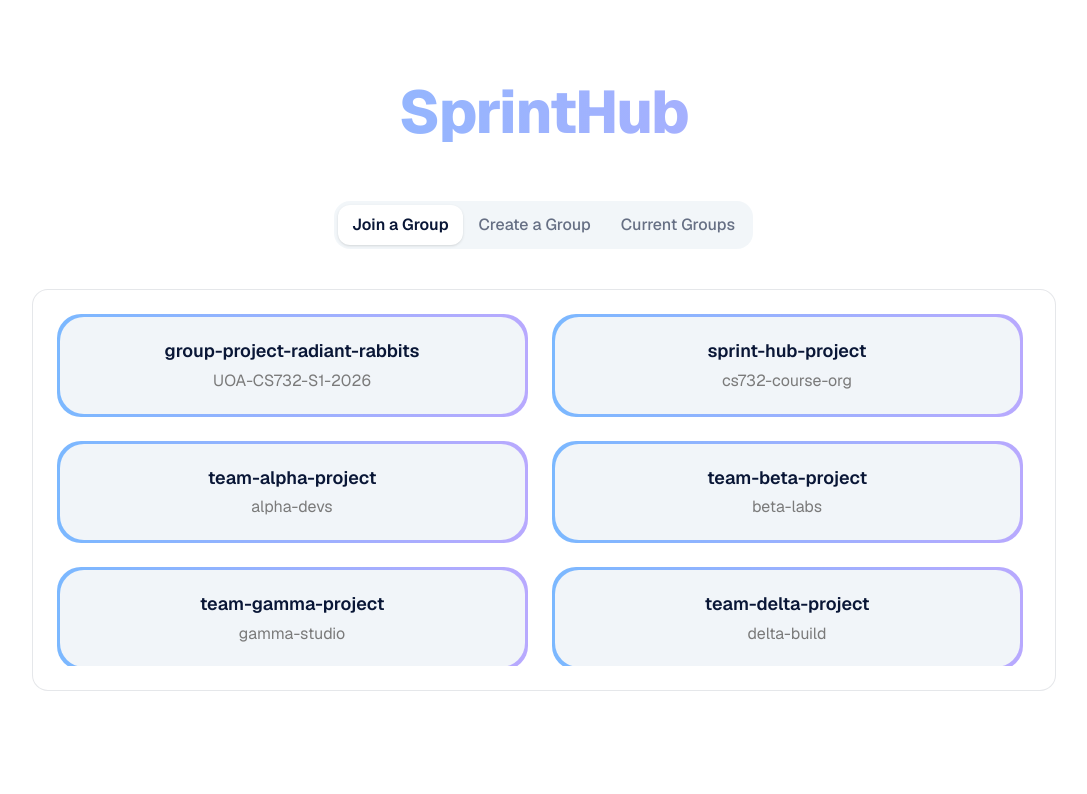
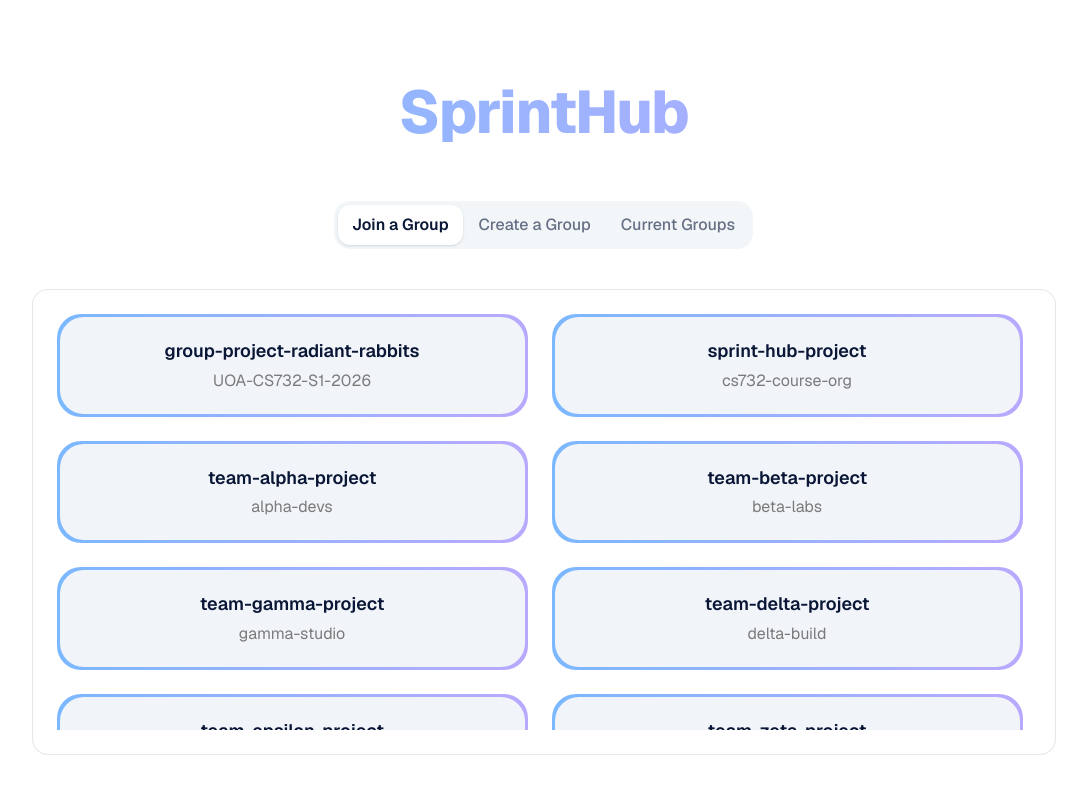
Before and after one commit to UOA-CS732-S1-2026/group-project-radiant-rabbits, a Next.js app: page /join-create-switch-group in a window 1280 px wide. Shown: the top 794 px of the page, without its empty margins (89-1176 px from the left). Built offline with nearby package versions, Linux system fonts and the light colour scheme.

Commit message:
feat(ui):Let the join-group card list grow with the screen by capping its height with the viewport instead of a fixed rem limit.

```diff
--- a/src/app/(group-change)/join-create-switch-group/page.tsx
+++ b/src/app/(group-change)/join-create-switch-group/page.tsx
@@ -77,7 +77,7 @@ export default function JoinCreateSwitchGroupPage() {
         />
 
         <BorderedPanel className="p-4 sm:p-5 md:p-6">
-          <div className="scrollbar-thumb-accent max-h-[min(44vh,28rem)] overflow-y-auto pr-1 sm:pr-2">
+          <div className="scrollbar-thumb-accent max-h-[calc(100dvh-20rem)] overflow-y-auto pr-1 sm:max-h-[calc(100dvh-24rem)] sm:pr-2">
             <div className="grid grid-cols-1 gap-4 sm:grid-cols-2 sm:gap-5 lg:gap-6">
               {cards.map((card) => (
                 <Link
```
